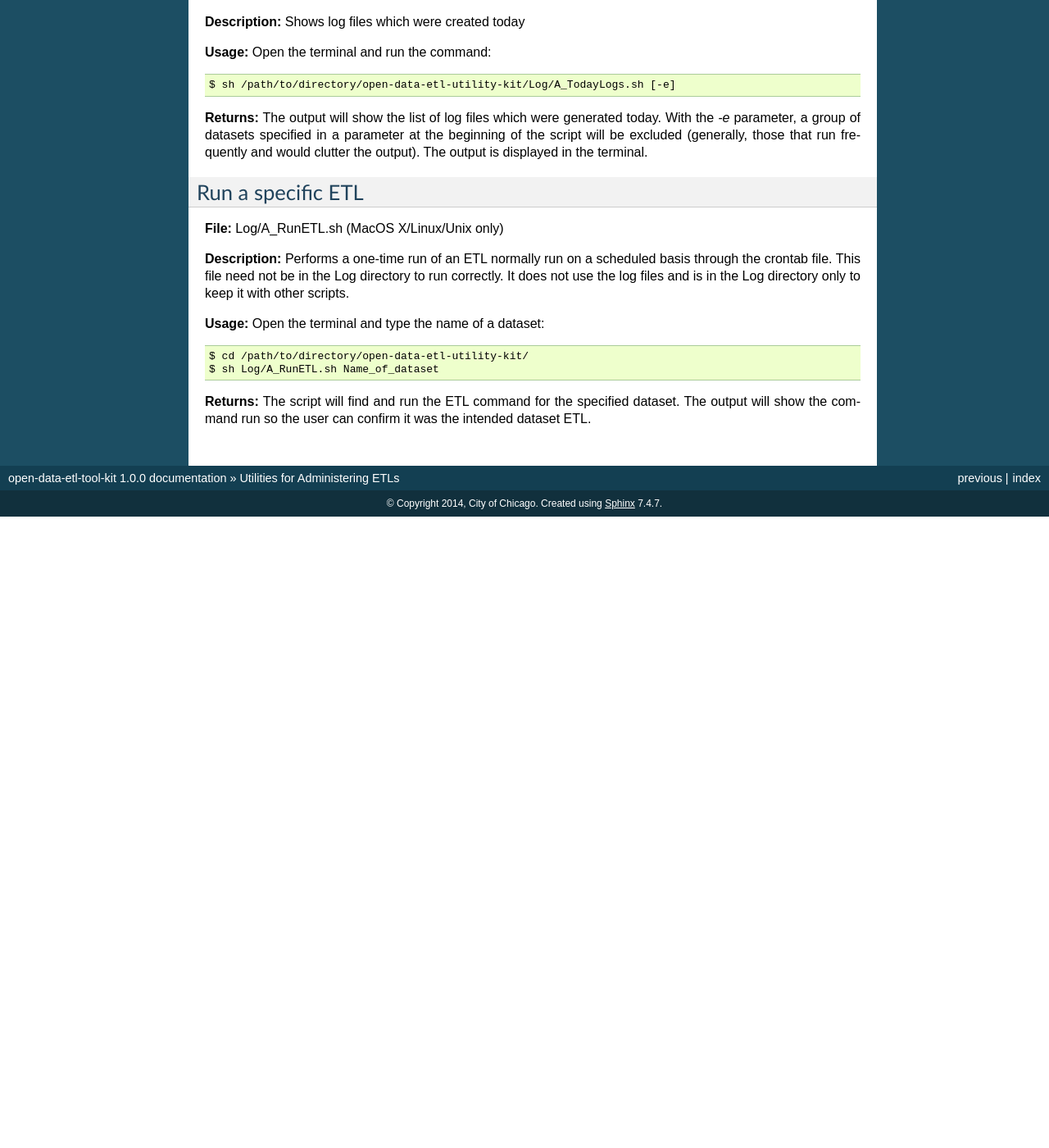
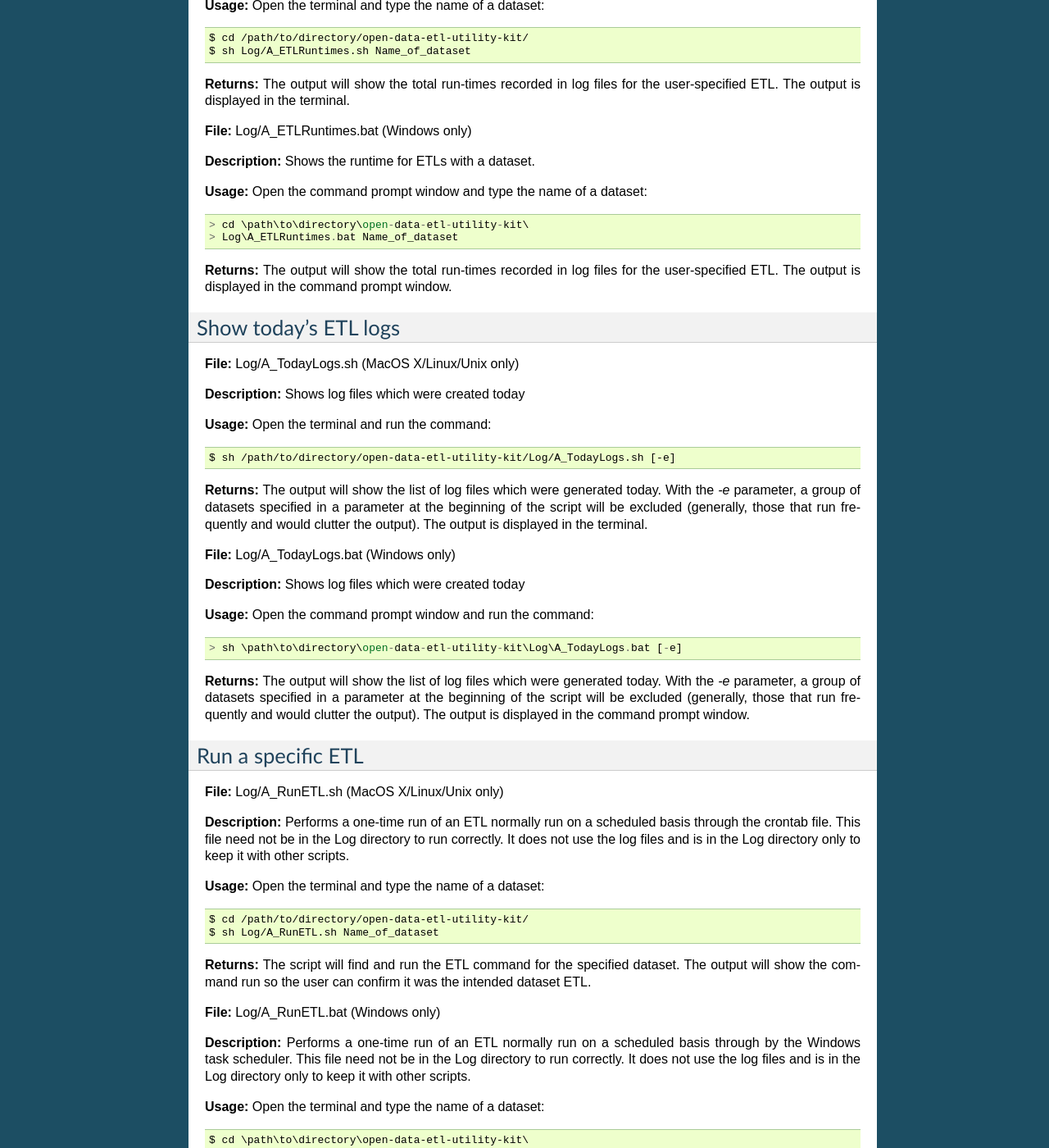
Before and after one commit to Chicago/open-data-etl-utility-kit, a Sphinx documentation site: the page built from docs/utilities-for-administering-etls.rst, in a window 1280 px wide and 1400 px high, scrolled down 2112 px. Shown: the whole window at 82% size. Built offline with Sphinx 7.4.7, drawn with Linux system fonts in a browser that asks for light colours; before the commit the page ends 2742 px from its top, so only the background shows below that; some of the changed text lies outside the part shown.

Commit message:
Updated docs to include windows utils

```diff
--- a/docs/utilities-for-administering-etls.rst
+++ b/docs/utilities-for-administering-etls.rst
@@ -49,10 +49,21 @@
 
 **Returns:** Will list the log files associated for a user-specified ETL job. The output is displayed in the terminal.
 
+**File:** Log/A_DatasetLogs.bat (Windows only)
+
+**Description:** Shows all of the log files associated with a dataset.
+
+**Usage:** Open the command prompt window and type the name of a dataset::
+
+	> cd \path\to\directory\open-data-etl-utility-kit\
+	> \Log\A_DatasetLogs.bat Name_of_dataset
+
+**Returns:** Will list the log files associated for a user-specified ETL job. The output is displayed in the command prompt window.
+
 Summarize ETL run times
 -----------------------
 
-**File:** Log/A_DatasetLogs.sh (MacOS X/Linux/Unix only)
+**File:** Log/A_ETLRuntimes.sh (MacOS X/Linux/Unix only)
 
 **Description:** Shows the runtime for ETLs with a dataset.
 
@@ -62,6 +73,17 @@
 	$ sh Log/A_ETLRuntimes.sh Name_of_dataset
 
 **Returns:** The output will show the total run-times recorded in log files for the user-specified ETL. The output is displayed in the terminal.
+
+**File:** Log/A_ETLRuntimes.bat (Windows only)
+
+**Description:** Shows the runtime for ETLs with a dataset.
+
+**Usage:** Open the command prompt window and type the name of a dataset::
+
+	> cd \path\to\directory\open-data-etl-utility-kit\
+	> Log\A_ETLRuntimes.bat Name_of_dataset
+
+**Returns:** The output will show the total run-times recorded in log files for the user-specified ETL. The output is displayed in the command prompt window.
 
 Show today's ETL logs
 ---------------------
@@ -76,6 +98,16 @@
 
 **Returns:** The output will show the list of log files which were generated today. With the *-e* parameter, a group of datasets specified in a parameter at the beginning of the script will be excluded (generally, those that run frequently and would clutter the output). The output is displayed in the terminal.
 
+**File:** Log/A_TodayLogs.bat (Windows only)
+
+**Description:** Shows log files which were created today
+
+**Usage:** Open the command prompt window and run the command::
+
+	> sh \path\to\directory\open-data-etl-utility-kit\Log\A_TodayLogs.bat [-e]
+
+**Returns:** The output will show the list of log files which were generated today. With the *-e* parameter, a group of datasets specified in a parameter at the beginning of the script will be excluded (generally, those that run frequently and would clutter the output). The output is displayed in the command prompt window.
+
 Run a specific ETL
 ---------------------
 
@@ -89,3 +121,15 @@
 	$ sh Log/A_RunETL.sh Name_of_dataset
 
 **Returns:** The script will find and run the ETL command for the specified dataset. The output will show the command run so the user can confirm it was the intended dataset ETL.
+
+
+**File:** Log/A_RunETL.bat (Windows only)
+
+**Description:** Performs a one-time run of an ETL normally run on a scheduled basis through by the Windows task scheduler.  This file need not be in the Log directory to run correctly.  It does not use the log files and is in the Log directory only to keep it with other scripts.
+
+**Usage:** Open the terminal and type the name of a dataset::
+
+	$ cd \path\to\directory\open-data-etl-utility-kit\
+	$ Log\A_RunETL.bat Name_of_dataset
+
+**Returns:** The script will find and run the ETL command for the specified dataset. The output will show the command run so the user can confirm it was the intended dataset ETL.
```
